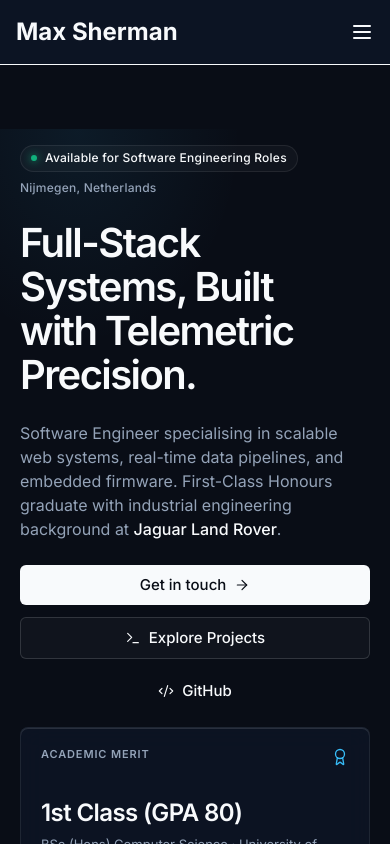
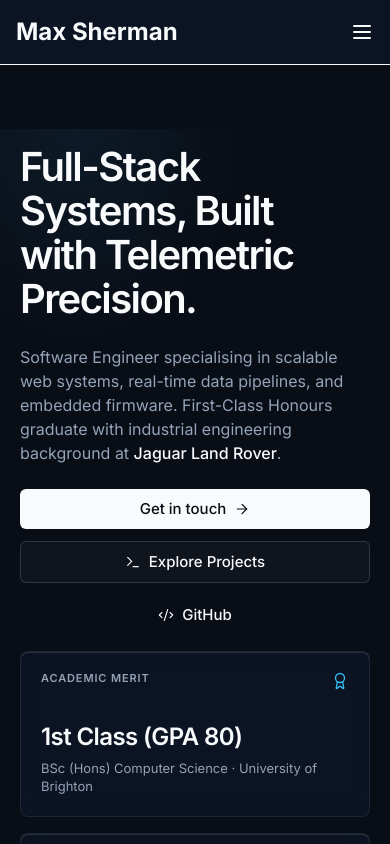
Before and after one commit to maxsherman1/maxsherman-portfolio, a Next.js app: page / in a window 390 px wide. Shown: the top 844 px of the page. Built offline with nearby package versions, Linux system fonts and the light colour scheme.

Commit message:
Removed available for software engineering roles on small screen

```diff
--- a/src/components/landing/Hero.tsx
+++ b/src/components/landing/Hero.tsx
@@ -47,7 +47,7 @@ export default function Hero() {
 
       <div className="container-site relative">
         {/* Status row */}
-        <div className="mb-6 flex flex-wrap items-center gap-x-4 gap-y-2 sm:mb-8">
+        <div className="hidden mb-6 sm:flex flex-wrap items-center gap-x-4 gap-y-2 sm:mb-4">
           <span className="pill pill-status font-sans! text-[0.75rem] font-medium text-foreground">
             Available for Software Engineering Roles
           </span>
```
